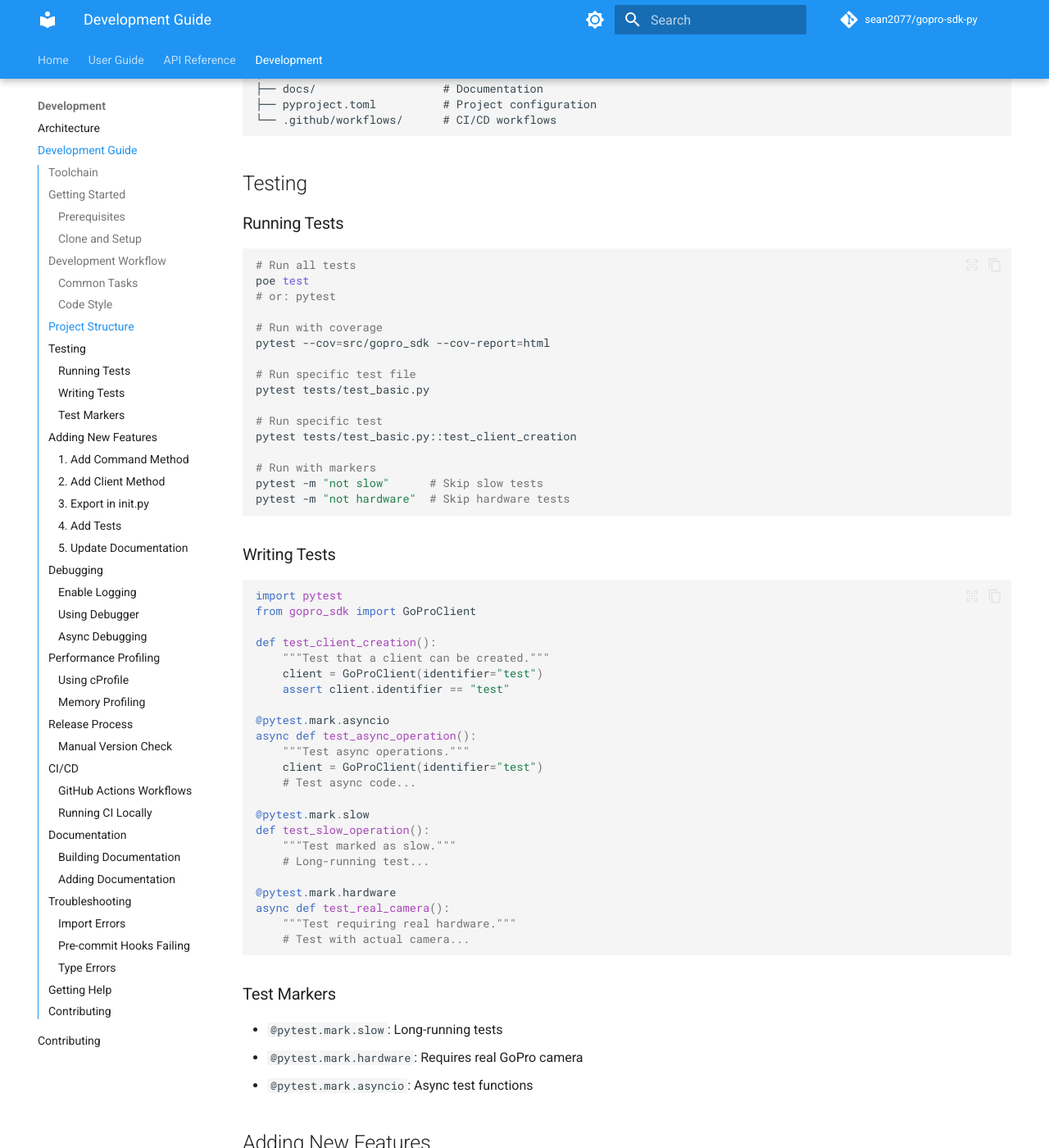
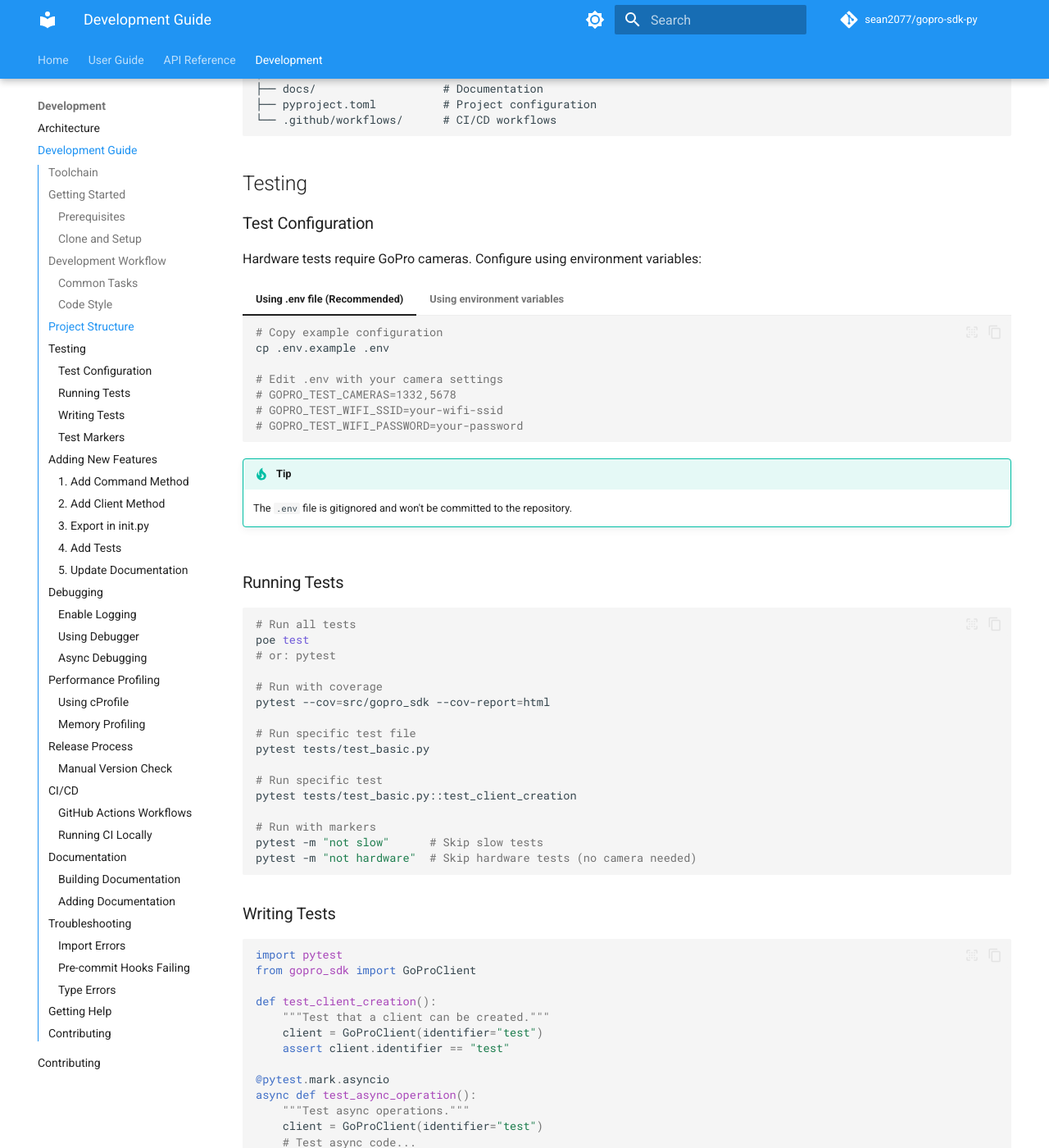
Before and after one commit to sean2077/gopro-sdk-py, an MkDocs documentation site: the page built from docs/development.md, in a window 1280 px wide and 1400 px high, scrolled down 2112 px. Shown: the whole window at 82% size. Built offline with MkDocs 1.6.1 and Material for MkDocs 9.7.7, drawn with Linux system fonts in a browser that asks for light colours; comment, search, counter and statistics services are not loaded.

Commit message:
chore: add python-dotenv for test config

````diff
--- a/docs/development.md
+++ b/docs/development.md
@@ -118,6 +118,39 @@
 
 ## Testing
 
+### Test Configuration
+
+Hardware tests require GoPro cameras. Configure using environment variables:
+
+=== "Using .env file (Recommended)"
+
+    ```bash
+    # Copy example configuration
+    cp .env.example .env
+
+    # Edit .env with your camera settings
+    # GOPRO_TEST_CAMERAS=1332,5678
+    # GOPRO_TEST_WIFI_SSID=your-wifi-ssid
+    # GOPRO_TEST_WIFI_PASSWORD=your-password
+    ```
+
+    !!! tip
+        The `.env` file is gitignored and won't be committed to the repository.
+
+=== "Using environment variables"
+
+    ```bash
+    # Linux/macOS
+    export GOPRO_TEST_CAMERAS="1332,5678"
+    export GOPRO_TEST_WIFI_SSID="your-wifi"
+    export GOPRO_TEST_WIFI_PASSWORD="your-password"
+
+    # Windows PowerShell
+    $env:GOPRO_TEST_CAMERAS="1332,5678"
+    $env:GOPRO_TEST_WIFI_SSID="your-wifi"
+    $env:GOPRO_TEST_WIFI_PASSWORD="your-password"
+    ```
+
 ### Running Tests
 
 ```bash
@@ -136,7 +169,7 @@
 
 # Run with markers
 pytest -m "not slow"      # Skip slow tests
-pytest -m "not hardware"  # Skip hardware tests
+pytest -m "not hardware"  # Skip hardware tests (no camera needed)
 ```
 
 ### Writing Tests
--- a/pyproject.toml
+++ b/pyproject.toml
@@ -45,6 +45,7 @@
   "ruff>=0.14.6",
   "pre-commit>=4.5.0",
   "poethepoet>=0.37.0",
+  "python-dotenv>=1.2.1",
 ]
 docs = [
   "mkdocs>=1.6.1",
````
Also changed, not shown: 4 other files.
